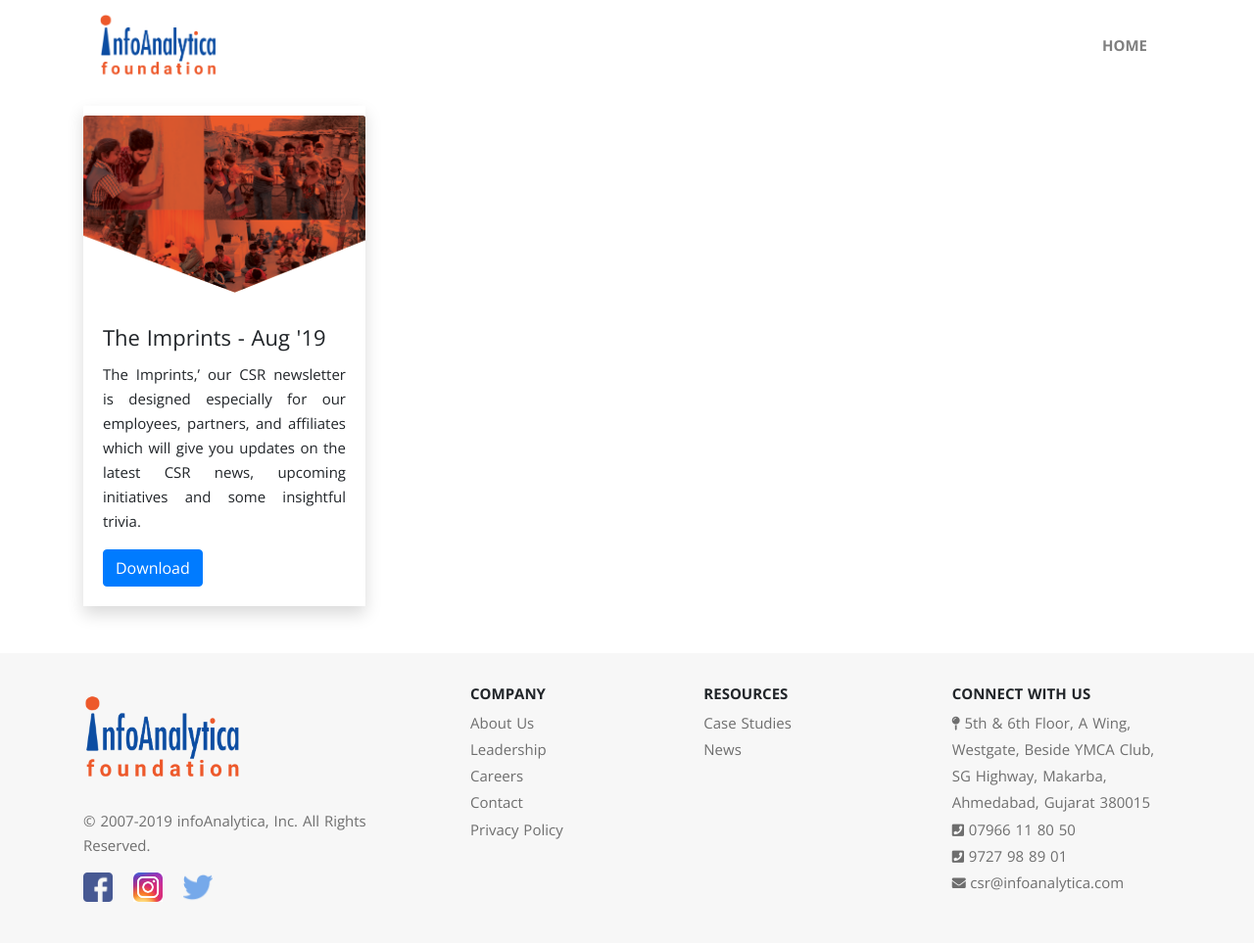
After one commit to infoanalytica/csr, a PHP site: page /newsletter.php in a window 1280 px wide. The commit adds this page. Shown: the whole page at 98% size. Run offline with PHP 8.4, Linux system fonts and the light colour scheme; some libraries are stand-ins or nearby versions.

Commit message:
new letter added

```diff
--- a/news.php
+++ b/news.php
@@ -1,8 +1,9 @@
 <!DOCTYPE html>
 <html>
-<title>News-Latter</title>
+<title>Beyond Balance Sheets - Impacting Lives</title>
 <meta charset="UTF-8">
 <meta name="viewport" content="width=device-width, initial-scale=1">
+<link rel="icon" type="image/x-icon" href="img/favicon.png">
 <link rel="stylesheet" href="news.css">
 <link rel="stylesheet" href="https://fonts.googleapis.com/css?family=Raleway">
 <style>
--- /dev/null
+++ b/newsletter.php
@@ -0,0 +1,101 @@
+<!DOCTYPE html>
+<html lang="en">
+<head>
+    <meta charset="UTF-8">
+    <meta name="viewport" content="width=device-width, initial-scale=1.0">
+    <link rel="stylesheet" href="https://stackpath.bootstrapcdn.com/bootstrap/4.3.1/css/bootstrap.min.css" integrity="sha384-ggOyR0iXCbMQv3Xipma34MD+dH/1fQ784/j6cY/iJTQUOhcWr7x9JvoRxT2MZw1T" crossorigin="anonymous">
+    <link rel="stylesheet" href="https://use.fontawesome.com/releases/v5.7.2/css/all.css" integrity="sha384-fnmOCqbTlWIlj8LyTjo7mOUStjsKC4pOpQbqyi7RrhN7udi9RwhKkMHpvLbHG9Sr" crossorigin="anonymous">
+    <link rel="icon" type="image/x-icon" href="img/favicon.png">
+    <link rel="stylesheet" href="css/csr.css">
+    <meta http-equiv="X-UA-Compatible" content="ie=edge">
+    <title>News-Letter</title>
+</head>
+<body>
+
+<!--Navbar-->
+<div class="container">
+    <nav class="navbar navbar-expand-lg navbar-light bg-light">
+        <a class="navbar-brand" href="http://csr.infoanalytica.com/">
+            <img src="img/iA_Foundation_color.png" width="120" alt="">
+        </a>
+        <button class="navbar-toggler" type="button" data-toggle="collapse" data-target="#navbarSupportedContent" aria-controls="navbarSupportedContent" aria-expanded="false" aria-label="Toggle navigation">
+            <span class="navbar-toggler-icon"></span>
+        </button>
+
+        <div class="collapse navbar-collapse" id="navbarSupportedContent">
+            <ul class="navbar-nav ml-auto">
+                <li class="nav-item">
+                    <a class="nav-link float-right" href="http://csr.infoanalytica.com/">Home</a>
+                </li>
+            </ul>
+        </div>
+    </nav>
+</div>
+
+<!--Cards-->
+<div class="container mt-3 mb-5">
+    <div class="row">
+        <div class="col-md-3">
+            <div class="card shadow" style="width: 18rem;">
+                <img src="img/newsletter_aug.png" class="card-img-top" alt="...">
+                <div class="card-body">
+                    <h5 class="card-title">The Imprints - Aug '19</h5>
+                    <p class="card-text text-justify">The Imprints,’ our CSR newsletter is designed especially for our employees, partners, and affiliates which will give you updates on the latest CSR news, upcoming initiatives and some insightful trivia.</p>
+                    <a href="download/Newsletter_aug.pdf" class="btn btn-primary">Download</a>
+                </div>
+            </div>
+        </div>
+    </div>
+</div>
+<!--Footer-->
+<footer class="footer">
+        <div class="container">
+            <div class="row">
+                <div class="col-xl-4 col-lg-4 col-md-4 col-sm-12 col-xs-12">
+                    <a href="http://csr.infoanalytica.com/"><img src="img/iA_Foundation_color.png" alt="" class="img-style-footer"></a>
+                    <h6 class="copyright-style-footer p-size">© 2007-2019 infoAnalytica, Inc. All Rights Reserved.</h6>
+                    <a href="https://www.facebook.com/infoanalyticacsr" target="_blank"><img src="img/facebook.png" alt="" class="img-social-media"></a>
+                    <a href="https://www.instagram.com/infoanalytica_foundation/" target="_blank"><img src="img/instagram.png" alt="" class="img-social-media"></a>
+                    <a href="https://twitter.com/iA_csr" target="_blank"><img src="img/twitter.png" alt="" class="img-social-media"></a>
+                </div>
+                <div class="col-xl-8 col-lg-8 col-md-12">
+                    <div class="row mobile-margin">
+                        <div class="col-xl-4 col-lg-4 col-md-4 col-sm-12 company-style">
+                            <h6>COMPANY</h6>
+                            <ul class="footer-ul">
+                                <li><a href="https://www.infoanalytica.com/about-us" target="_blank" class="company-a p-size">About Us</a></li>
+                                <li><a href="https://www.infoanalytica.com/leadership" target="_blank" class="company-a p-size">Leadership</a></li>
+                                <li><a href="https://www.infoanalytica.com/careers" target="_blank" class="company-a p-size">Careers</a></li>
+                                <li><a href="https://www.infoanalytica.com/contact-us" target="_blank" class="company-a p-size">Contact</a></li>
+                                <li><a href="https://www.infoanalytica.com/privacy-policy" target="_blank" class="company-a p-size">Privacy Policy</a></li>
+                            </ul>
+                        </div>
+                        <div class="col-xl-4 col-lg-4 col-md-4 col-sm-12">
+                            <h6>RESOURCES</h6>
+                            <ul class="footer-ul">
+                                <li><a href="#" class="company-a p-size">Case Studies</a></li>
+                                <li><a href="newsletter.php" class="company-a p-size">News</a></li>
+                            </ul>
+                        </div>
+                        <div class="col-xl-4 col-lg-4 col-md-4 col-sm-12">
+                            <h6>CONNECT WITH US</h6>
+                            <ul class="footer-ul">
+                                <li><span><i class="fas fa-map-pin"></i></span><span class="p-size"> 5th & 6th Floor, A Wing, Westgate, Beside YMCA Club, SG Highway, Makarba, Ahmedabad, Gujarat 380015</span></li>
+                                <li><span><i class="fas fa-phone-square"></i></span><a href="tel:07966 11 80 50" class="company-a p-size"> 07966 11 80 50</a></li>
+                                <li><span><i class="fas fa-phone-square"></i></span><a href="tel:9727 98 89 01" class="company-a p-size"> 9727 98 89 01</a></li>
+                                <li><span><i class="fas fa-envelope"></i></span> <a href="mailto:csr@infoanalytica.com" class="company-a p-size">csr@infoanalytica.com</li>
+                            </ul>
+                        </div>
+                    </div>
+                </div>
+            </div>
+        </div>
+    </footer>
+
+
+<script src="https://code.jquery.com/jquery-2.2.0.min.js" type="text/javascript"></script>
+<script src="https://cdnjs.cloudflare.com/ajax/libs/slick-carousel/1.6.0/slick.js"></script>
+<script src="https://maxcdn.bootstrapcdn.com/bootstrap/3.3.6/js/bootstrap.min.js"></script>
+
+</body>
+</html>
```
Also changed, not shown: send.php (+8 -4 lines), img/newsletter_aug.png (added), 1 other file.
